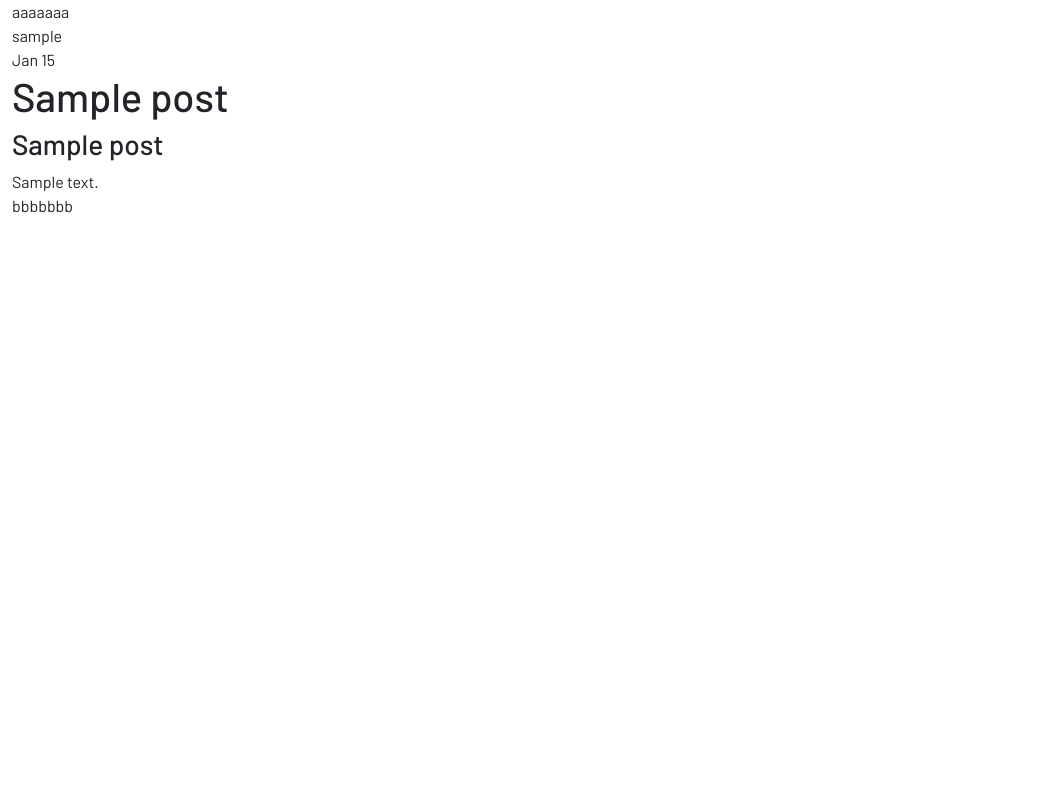
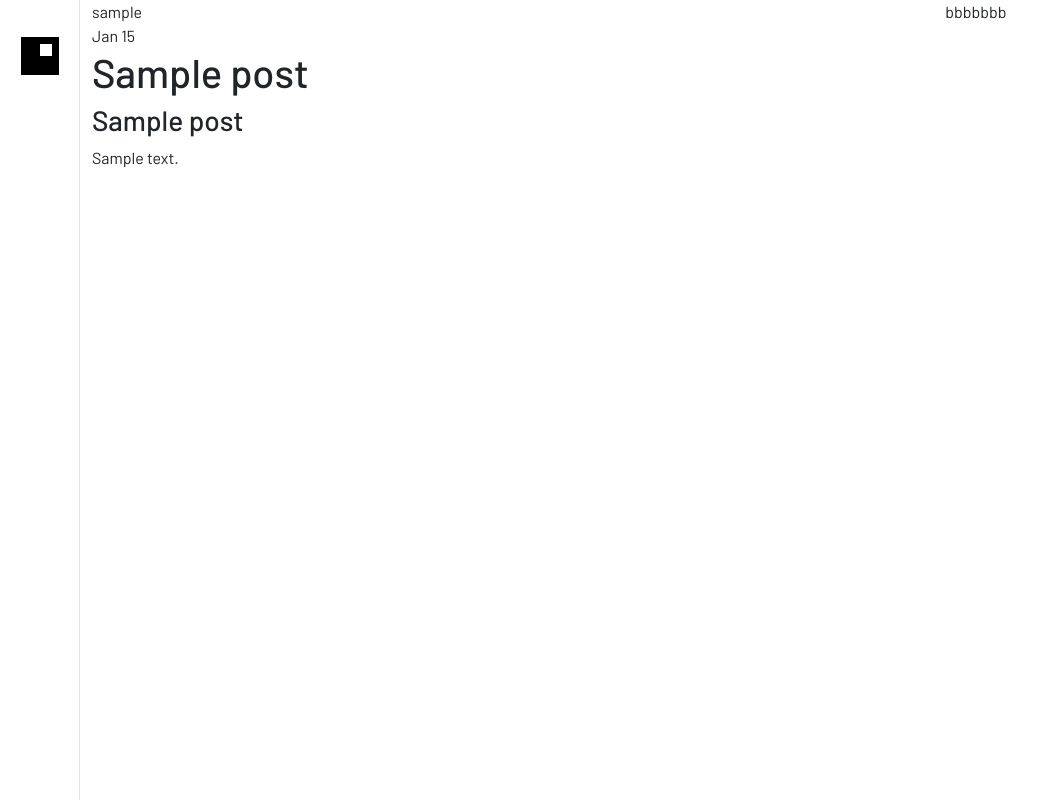
Before and after one commit to NickWaldock/p4-nicks-practice-forum, a Django app: template NicksPracticeForum/NicksPracticeForum/templates/blog/single.html in a window 1280 px wide. Shown: the whole page, without its empty margins (0-1057 px from the left). Run offline with Django 4.2, Linux system fonts and the light colour scheme; the template is opened without the code that fills it: values that come from a table or form of the project are taken from there, others are empty; tables that the repository leaves empty hold one stand-in row (values such as "Sample post").

Commit message:
Add secondary navbar to single page view

```diff
--- a/NicksPracticeForum/NicksPracticeForum/templates/base/3-col-template.html
+++ b/NicksPracticeForum/NicksPracticeForum/templates/base/3-col-template.html
@@ -1,11 +1,22 @@
 {% extends "./base.html" %}
 
 {% block template %}
+<style>
+    @media only screen and (min-width: 992px){
+        .col-navbar {
+            flex: 0 0 80px;
+            display: flex;
+            justify-content: center;
+            border-right: 1px solid #dee2e6;
+            height: 100vh;
+        }
+    }
+</style>
 <div class="container" style="max-width: 1500px!important";>
     <div class="row">
-        <div>{% block content-left%}{% endblock %}</div>
-        <div>{% block content-mid%}{% endblock %}</div>
-        <div>{% block content-right%}{% endblock %}</div>
+        <div class="col-navbar">{% block content-left%}{% endblock %}</div>
+        <div class="col-12 col-lg-8">{% block content-mid%}{% endblock %}</div>
+        <div class="d-none d-lg-block col-lg-3">{% block content-right%}{% endblock %}</div>
     </div>
 </div>
 {% endblock %}
--- /dev/null
+++ b/NicksPracticeForum/NicksPracticeForum/templates/base/secondary-navbar.html
@@ -0,0 +1,31 @@
+<style>
+    #sm-logo-out {
+        position: relative;
+        background-color: #000;
+        width: 38px;
+        height: 38px;
+        top: 50%;
+    }
+
+    #sm-logo-in {
+        position: relative;
+        background-color: #fff;
+        width: 12px;
+        height: 12px;
+        top: 18%;
+        left: 50%;
+    }
+</style>
+
+<nav class="navbar navbar-expand-lg py-1 align-items-start pt-lg-4 sticky-top">
+<div class="container py-2 px-4 px-lg-0 sticky-top">
+    <a href="/" class="navbar-brand m-0">
+        <div id="sm-logo-out">
+            <div id="sm-logo-in">
+
+            </div>
+        </div>
+    </a>
+
+</div>
+</nav>
--- a/NicksPracticeForum/NicksPracticeForum/templates/blog/single.html
+++ b/NicksPracticeForum/NicksPracticeForum/templates/blog/single.html
@@ -1,7 +1,7 @@
 {% extends "../base/3-col-template.html" %}
 
 {% block content-left %}
-aaaaaaa
+{% include "base/secondary-navbar.html" %}
 {% endblock %}
 
 {% block content-mid%}
```
